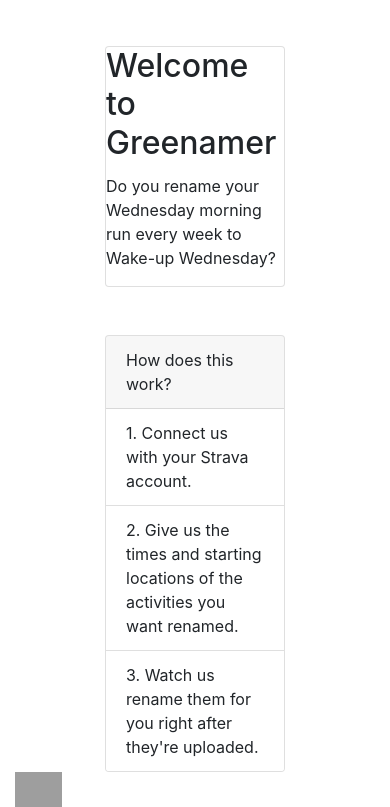
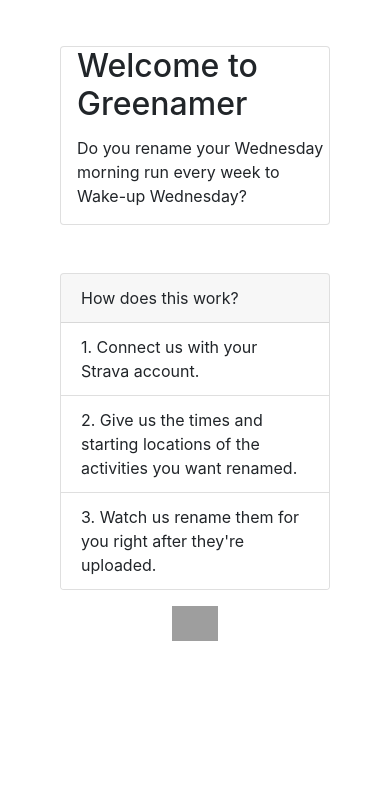
Before and after one commit to nsaritzky/greenamer, a Flask app: page / in a window 390 px wide. Shown: the part 56-863 px from the top of the page. After the commit the page ends 697 px from the top, so only its background shows below. Run offline with Flask 2, Linux system fonts and the light colour scheme; some libraries are stand-ins or nearby versions; grey boxes are pictures that could not be loaded.

Commit message:
Centered the connect to Strava button, messed with the columns on the rules form to make it work better on phones.

```diff
--- a/app/templates/index.html
+++ b/app/templates/index.html
@@ -4,7 +4,7 @@
     <main role="main" class="container">
 
       <div class="starter-template">
-            <div class="card mt-5 pb-3 mx-auto w-50">
+            <div class="card mt-5 pb-3 pl-3 mx-auto w-75">
                 <h2 class="card-title">
                     Welcome to Greenamer
                 </h2>
@@ -12,7 +12,7 @@
                     Do you rename your Wednesday morning run every week to Wake-up Wednesday?
                 </p>
             </div>
-            <div class="card mx-auto w-50 mt-5">
+            <div class="card mx-auto w-75 mt-5">
                 <div class="card-header">
                     How does this work?
                 </div>
@@ -22,9 +22,11 @@
                     <li class="list-group-item">3. Watch us rename them for you right after they're uploaded.</li>
                 </ul>
             </div>
-          <a href="{{ redirect }}">
-              <img src="http://greenamer.s3.amazonaws.com/static/btn_strava_connectwith_orange.svg" height="35" alt="Connect With Strava">
-          </a>
+          <div class="row justify-content-center mt-3">
+              <a href="{{ redirect }}">
+                  <img src="http://greenamer.s3.amazonaws.com/static/btn_strava_connectwith_orange.svg" height="35" alt="Connect With Strava">
+              </a>
+          </div>
       </div>
 
     </main><!-- /.container -->
--- a/app/templates/rules.html
+++ b/app/templates/rules.html
@@ -9,7 +9,7 @@
                         <div class="col">
                             {{ rule.address }}
                         </div>
-                        <div class="col">
+                        <div class="col-sm">
                             <button type="button"
                                     class="btn"
                                     data-toggle="popover"
@@ -21,7 +21,7 @@
                                 <img src="{{ map_urls[rule.id] }}">
                             </a>
                         </div>
-                        <div class="col">
+                        <div class="col-sm">
                             {{ rule.time.strftime('%As at %I:%M%p') }}
                         </div>
                         <div class="col">
```
